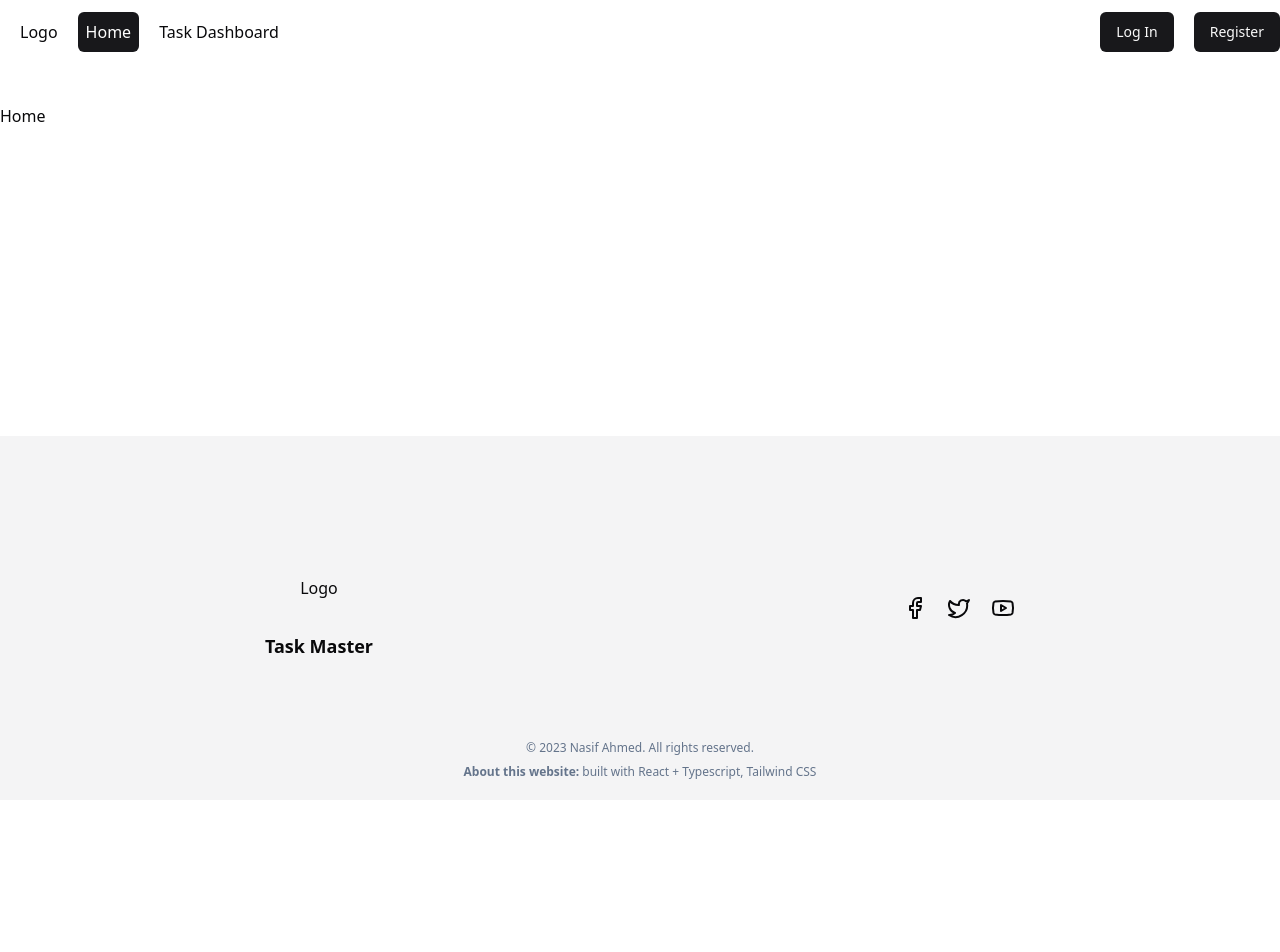
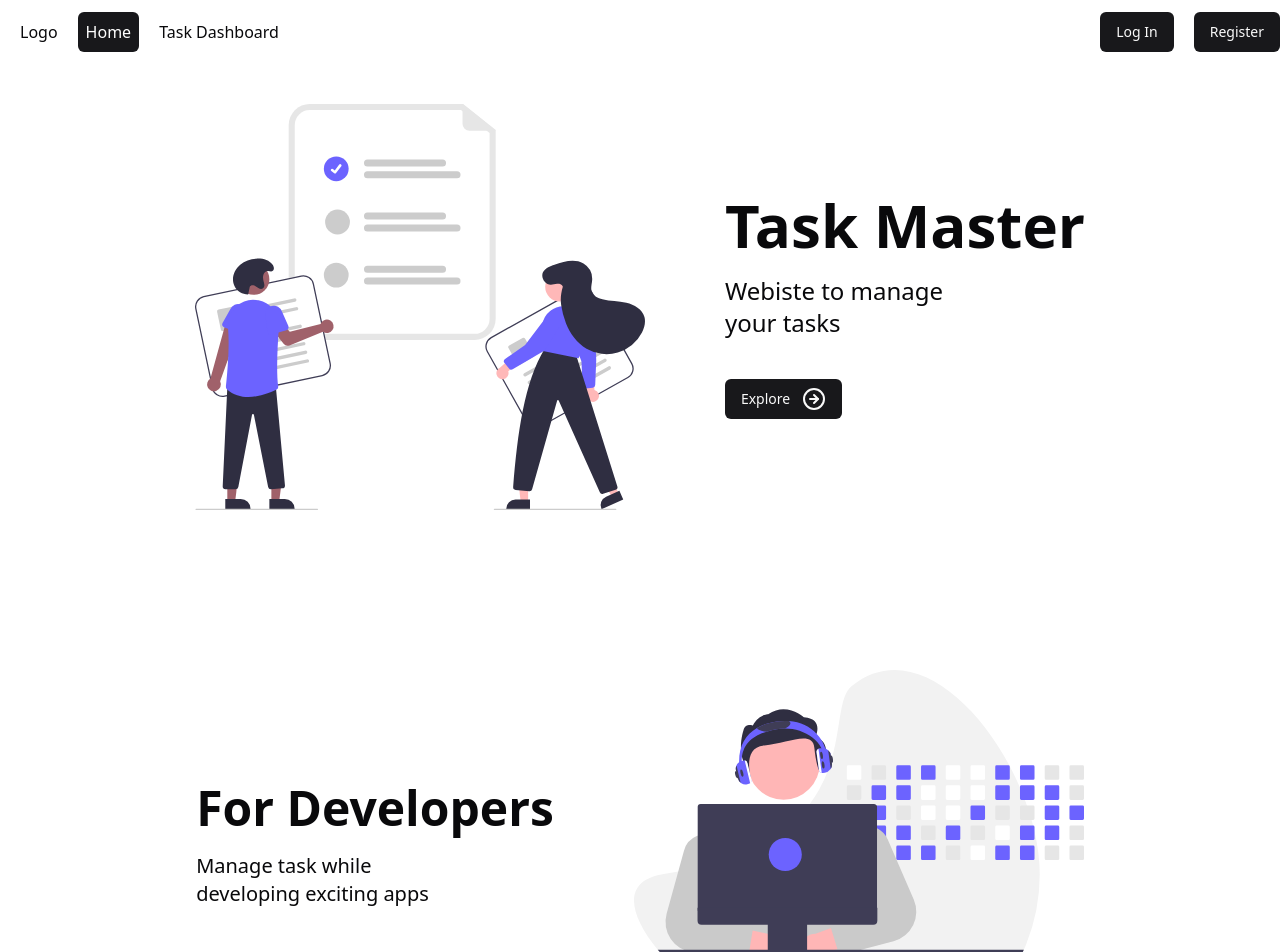
Before and after one commit to NasifAhmed/task-master, a React (Vite) app: page / in a window 1280 px wide. Shown: the top 952 px of the page. Before the commit the page ends 800 px from the top, so only its background shows below. Built offline with nearby package versions, Linux system fonts and the light colour scheme; no server answers.

Commit message:
Add all the banners

```diff
--- a/src/pages/Home.tsx
+++ b/src/pages/Home.tsx
@@ -1,3 +1,13 @@
+import Banner from "@/components/Banner";
+import DeveloperBanner from "@/components/DeveloperBanner";
+import StudentBanner from "@/components/StudentBanner";
+
 export default function Home() {
-    return <div>Home</div>;
+    return (
+        <div className="md:space-y-40 space-y-20">
+            <Banner />
+            <DeveloperBanner />
+            <StudentBanner />
+        </div>
+    );
 }
```
